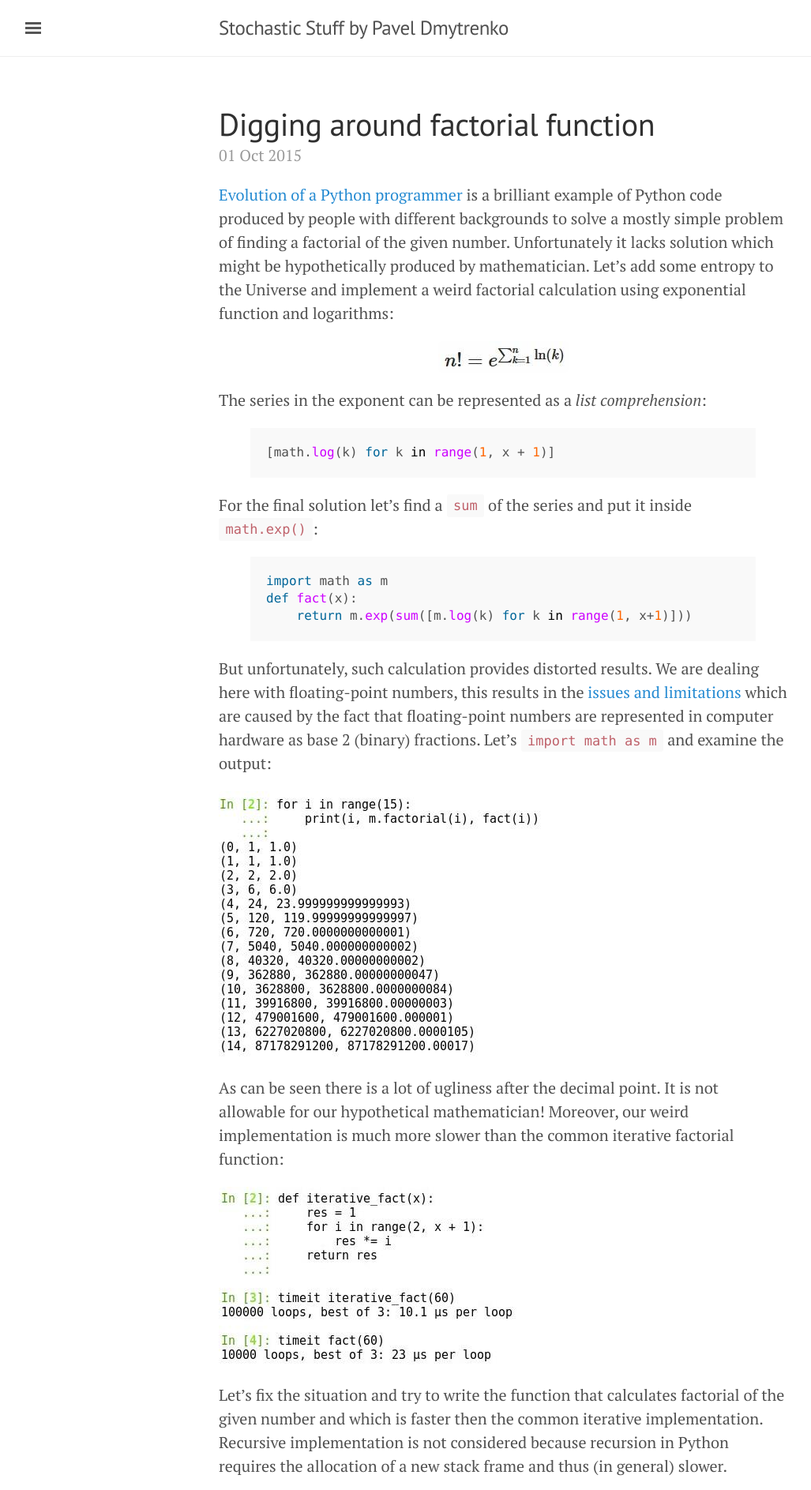
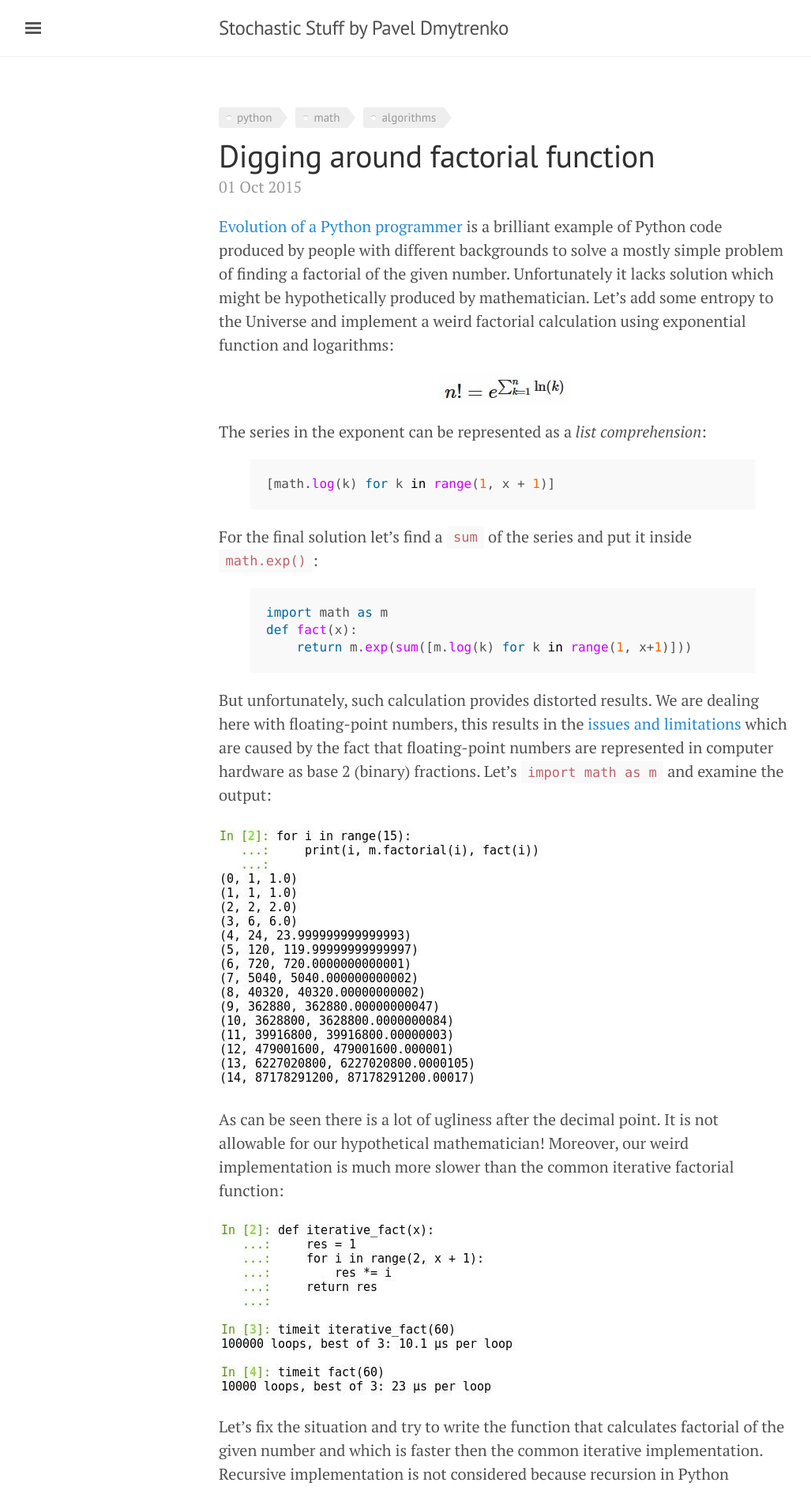
Before and after one commit to pavdmyt/pavdmyt.github.io, a Jekyll site: the page built from _posts/2015-10-01-Digging-around-factorial-function.md, in a window 1280 px wide. Shown: the top 1887 px of the page at 79% size, without its empty margins (3-1030 px from the left). Built offline with Jekyll 4.4.1, drawn with Linux system fonts in a browser that asks for light colours; comment, search, counter and statistics services are not loaded.

Commit message:
Added Tags boilerplate. Some CSS overhead removed.

```diff
--- a/_layouts/post.html
+++ b/_layouts/post.html
@@ -2,12 +2,21 @@
 layout: default
 ---
 
+<!-- Tags -->
+<ul class="tags">
+  {% for tag in page.tags %}
+    <li><a href="/tags#{{ tag }}" class="tag">{{ tag }}</a></li>
+  {% endfor %}
+</ul>
+
+<!-- Title and Date -->
 <div class="post">
   <h1 class="post-title">{{ page.title }}</h1>
   <span class="post-date">{{ page.date | date_to_string }}</span>
   {{ content }}
 </div>
 
+<!-- Related Posts -->
 <div class="related">
   <h2>Related Posts</h2>
   <ul class="related-posts">
--- a/_posts/2015-10-01-Digging-around-factorial-function.md
+++ b/_posts/2015-10-01-Digging-around-factorial-function.md
@@ -1,6 +1,7 @@
 ---
 layout: post
 title: Digging around factorial function
+tags: python math algorithms
 comments: true
 permalink: digging-around-factorial-function
 ---
--- a/public/css/lanyon.css
+++ b/public/css/lanyon.css
@@ -11,12 +11,6 @@
  *
  * Designed, built, and released under MIT license by @mdo. Learn more at
  * https://github.com/poole/lanyon.
- */
-
-/*
- * Global resets
- *
- * Update the foundational and global aspects of the page.
  */
 
 /* Prevent scroll on narrow devices */
@@ -36,7 +30,6 @@ h1, h2, h3 {
   letter-spacing: -.025rem;
 }
 
-
 /*
  * Wrapper
  *
@@ -44,19 +37,16 @@ h1, h2, h3 {
  * use an outter wrap to position the sidebar without interferring with the
  * regular page content.
  */
-
 .wrap {
   position: relative;
   width: 100%;
 }
-
 
 /*
  * Container
  *
  * Center the page content.
  */
-
 .container {
   max-width: 28rem;
 }
@@ -73,7 +63,6 @@ h1, h2, h3 {
  *
  * Super small header above the content for site name and short description.
  */
-
 .masthead {
   padding-top:    1rem;
   padding-bottom: 1rem;
@@ -117,7 +106,6 @@ h1, h2, h3 {
  *
  * Source: http://css-tricks.com/off-canvas-menu-with-css-target/#comment-207504
  */
-
 /* Style and "hide" the sidebar */
 .sidebar {
   position: fixed;
@@ -243,7 +231,6 @@ a.sidebar-nav-item:focus {
  *
  * Read more about it at http://meyerweb.com/eric/thoughts/2011/09/12/.
  */
-
 .wrap,
 .sidebar,
 .sidebar-toggle {
@@ -276,7 +263,6 @@ a.sidebar-nav-item:focus {
  * Each post is wrapped in `.post` and is used on default and post layouts. Each
  * page is wrapped in `.page` and is only used on the page layout.
  */
-
 .post {
   margin-bottom: 4em;
 }
@@ -298,16 +284,12 @@ a.sidebar-nav-item:focus {
   color: #9a9a9a;
 }
 
-/* Related posts */
-
-
 /*
  * Pagination
  *
  * Super lightweight (HTML-wise) blog pagination. `span`s are provide for when
  * there are no more previous or next posts to show.
  */
-
 .pagination {
   overflow: hidden; /* clearfix */
   margin-left: -1rem;
@@ -328,7 +310,6 @@ a.sidebar-nav-item:focus {
 }
 
 /* Only provide a hover state for linked pagination items */
-
 @media (min-width: 30em) {.pagination {
     margin: 3rem 0;
   }
@@ -348,7 +329,7 @@ a.sidebar-nav-item:focus {
   }}
 
 
-/*Syntax CSS*/
+/* ===Syntax CSS=== */
 
 .highlight .k { color: #069; }
 .highlight .o { color: #555 }
@@ -362,7 +343,7 @@ a.sidebar-nav-item:focus {
 .highlight .ow { color: #000; }
 .highlight .mi { color: #f60 }
 
-/*Custom CSS*/
+/* ===Custom CSS=== */
 
 .copyright {
     text-align: center;
@@ -380,3 +361,63 @@ a.sidebar-nav-item:focus {
     text-decoration: none;
     font-size: 103%;
 }
+
+/*Tags*/
+.tags {
+  list-style: none;
+  margin: 0;
+  overflow: hidden;
+  padding: 0;
+}
+
+.tags li {
+  float: left;
+}
+
+.tag {
+  font: 15px/1.5 'PT Sans', serif;
+  background: #eee;
+  border-radius: 3px 0 0 3px;
+  color: #999;
+  display: inline-block;
+  height: 26px;
+  line-height: 26px;
+  padding: 0 20px 0 23px;
+  position: relative;
+  margin: 0 10px 10px 0;
+  text-decoration: none;
+  -webkit-transition: color 0.2s;
+}
+
+.tag::before {
+  background: #fff;
+  border-radius: 10px;
+  box-shadow: inset 0 1px rgba(0, 0, 0, 0.25);
+  content: '';
+  height: 6px;
+  left: 10px;
+  position: absolute;
+  width: 6px;
+  top: 10px;
+}
+
+.tag::after {
+  background: #fff;
+  border-bottom: 13px solid transparent;
+  border-left: 10px solid #eee;
+  border-top: 13px solid transparent;
+  content: '';
+  position: absolute;
+  right: 0;
+  top: 0;
+}
+
+.tag:hover {
+  background-color: #92B5F2;
+  color: white;
+  text-decoration: none;
+}
+
+.tag:hover::after {
+   border-left-color: #92B5F2;
+}
--- a/public/css/poole.css
+++ b/public/css/poole.css
@@ -18,7 +18,6 @@
  *
  * Update the foundational and global aspects of the page.
  */
-
 * {
   -webkit-box-sizing: border-box;
      -moz-box-sizing: border-box;
@@ -52,9 +51,8 @@ a {
   color: #268bd2;
   text-decoration: none;
 }
-/* `:focus` is linked to `:hover` for basic accessibility */
-a:hover,
-a:focus {
+
+a:hover {
   text-decoration: underline;
 }
 
@@ -168,7 +166,6 @@ img {
  *
  * Center the page content.
  */
-
 .container {
   max-width: 38rem;
   padding-left:  1rem;
@@ -183,7 +180,6 @@ img {
  *
  * Super small header above the content for site name and short description.
  */
-
 .masthead {
   padding-top:    1rem;
   padding-bottom: 1rem;
@@ -211,7 +207,6 @@ img {
  * Each post is wrapped in `.post` and is used on default and post layouts. Each
  * page is wrapped in `.page` and is only used on the page layout.
  */
-
 .post {
   margin-bottom: 4em;
 }
@@ -242,7 +237,6 @@ img {
  * Super lightweight (HTML-wise) blog pagination. `span`s are provide for when
  * there are no more previous or next posts to show.
  */
-
 .pagination {
   overflow: hidden; /* clearfix */
   margin-left: -1rem;
@@ -263,7 +257,6 @@ img {
 }
 
 /* Only provide a hover state for linked pagination items */
-
 @media (min-width: 30em) {.pagination {
     margin: 3rem 0;
   }
```
Also changed, not shown: _posts/2015-09-27-Python-zip-fu.md (+1 -0 lines), index.html (+14 -3 lines), tags.md (added, +4 -0 lines).
